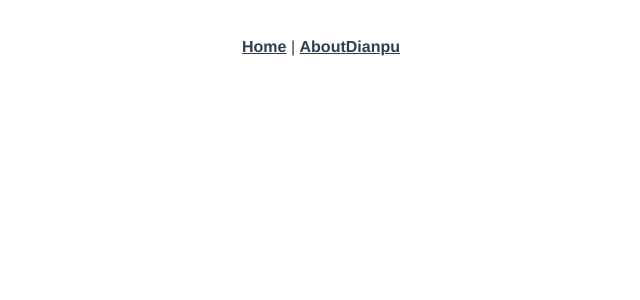
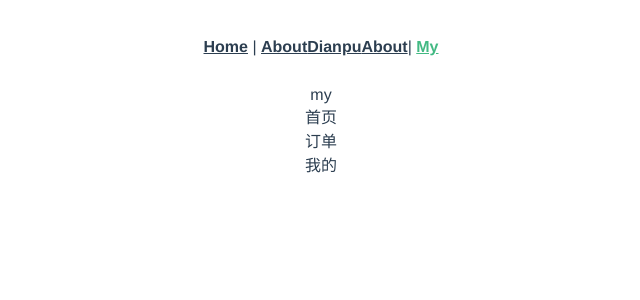
Before and after one commit to zenghao-nb/myself-outbuy, a Vue app: page /my in a window 1280 px wide. Shown: the top 300 px of the page, without its empty margins (319-959 px from the left). Built offline with nearby package versions, Linux system fonts and the light colour scheme.

Commit message:
Update index.html
修改后的

```diff
--- a/public/index.html
+++ b/public/index.html
@@ -4,7 +4,12 @@
     <meta charset="utf-8">
     <meta http-equiv="X-UA-Compatible" content="IE=edge">
     <meta name="viewport" content="width=device-width,initial-scale=1.0">
+
     <link rel="icon" href="./SYF1IK3WU%5B_ZGBBPETJJQ)D.jpg ">
+
+    <link rel="icon" href="<%= BASE_URL %>favicon.ico">
+<!--    <title><%= htmlWebpackPlugin.options.title %></title>-->
+
     <title>微趣云</title>
   </head>
   <body>
--- a/src/App.vue
+++ b/src/App.vue
@@ -2,8 +2,13 @@
   <div id="app">
     <div id="nav">
       <router-link to="/">Home</router-link> |
+
       <router-link to="/about">About</router-link>
       <router-link to="/dianpu">Dianpu</router-link>
+
+      <router-link to="/about">About</router-link>|
+      <router-link to="/my">My</router-link>
+
     </div>
     <router-view/>
   </div>
--- /dev/null
+++ b/src/components/TableBar.vue
@@ -0,0 +1,18 @@
+<template>
+    <div class="tablebar">
+        <div>首页</div>
+        <div>订单</div>
+        <div>我的</div>
+    </div>
+</template>
+
+<script>
+
+    export default {
+        name: "TableBar"
+    }
+</script>
+
+<style scoped>
+
+</style>
--- a/src/router/index.js
+++ b/src/router/index.js
@@ -2,6 +2,8 @@ import Vue from 'vue'
 import VueRouter from 'vue-router'
 import Home from '../views/Home.vue'
 import Zyf from './zyf.js'
+import zhRouter from  './zh/zhRouter.js'
+
 
 Vue.use(VueRouter)
 
@@ -14,9 +16,13 @@ Vue.use(VueRouter)
   {
     path: '/about',
     name: 'About',
+
     component: () => import('../views/About.vue')
   },
       ...Zyf,
+      ...zhRouter,
+
+
 ]
 
 const router = new VueRouter({
--- /dev/null
+++ b/src/router/zh/zhRouter.js
@@ -0,0 +1,11 @@
+export  default [
+    // tablebar-我的
+    {
+        path: '/my',
+        name: 'My',
+        // route level code-splitting
+        // this generates a separate chunk (about.[hash].js) for this route
+        // which is lazy-loaded when the route is visited.
+        component: () => import(/* webpackChunkName: "about" */ '../../views/My.vue')
+    },
+]
--- a/src/views/Home.vue
+++ b/src/views/Home.vue
@@ -16,3 +16,6 @@ export default {
   }
 }
 </script>
+<style scoped lang="less">
+
+</style>
--- /dev/null
+++ b/src/views/My.vue
@@ -0,0 +1,20 @@
+<template>
+    <div>
+        my
+        <TableBar></TableBar>
+    </div>
+</template>
+
+<script>
+    import TableBar from '../components/TableBar.vue'
+    export default {
+        name: "My",
+        components:{
+            TableBar
+        }
+    }
+</script>
+
+<style scoped>
+
+</style>
--- a/vue.config.js
+++ b/vue.config.js
@@ -19,6 +19,7 @@ module.exports = {
         config.resolve.alias  // 为指定目录设置全局别名
             .set('@', resolve('src'))
             .set('@public', resolve('public'))
+
     },
     devServer: {
         /* 本地ip地址 */
```
Also changed, not shown: src/components/zh/detail.vue (added, +13 -0 lines).
